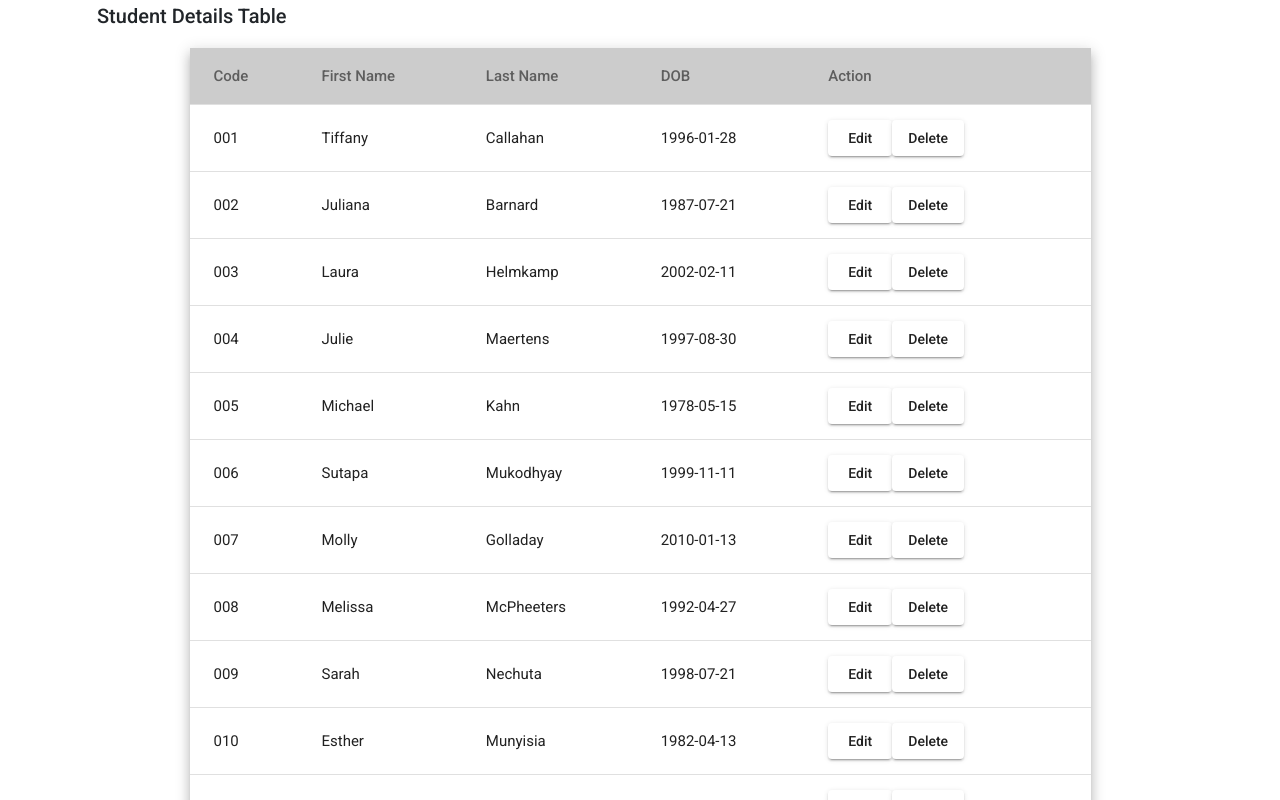
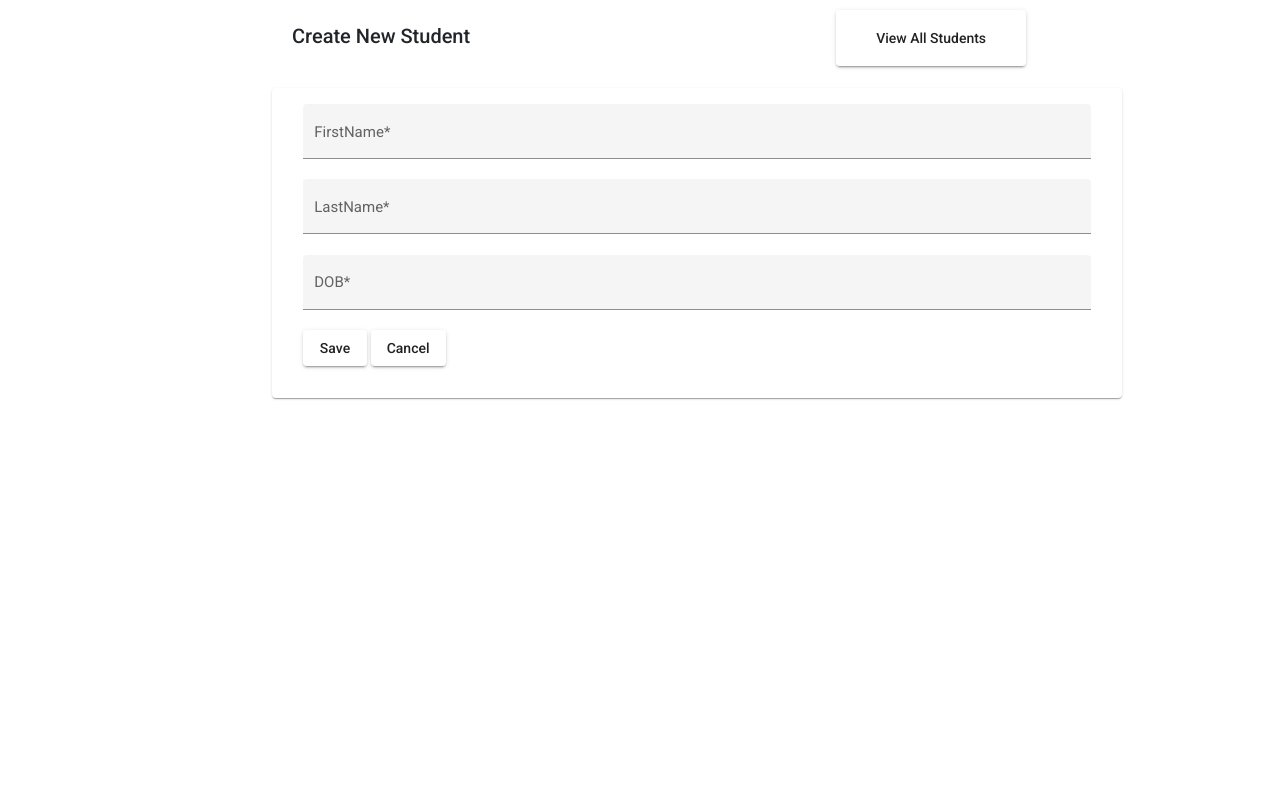
Before and after one commit to AsiriZenith/marketplace-temp-project, an Angular app: page /newstudent in a window 1280 px wide. Shown: the top 800 px of the page. Built offline with nearby package versions, Linux system fonts and the light colour scheme.

Commit message:
new student creation part

```diff
--- a/src/app/app.component.html
+++ b/src/app/app.component.html
@@ -2,4 +2,8 @@
 
 <!-- <new-application></new-application> -->
 
-<h2-compute></h2-compute>
+<!-- <h2-compute></h2-compute> -->
+
+<router-outlet></router-outlet>
+
+<!-- <create-student></create-student> -->
--- /dev/null
+++ b/src/app/component/h2-compute-assignment/create-student.component/create-student.component.css
@@ -0,0 +1,23 @@
+.custom.mat-card {
+  margin-bottom: 2cm;
+  width: auto;
+  height: auto;
+}
+
+.form-field-font-size {
+  font-size: 15px;
+}
+
+.custome-width {
+  max-width: 850px;
+}
+
+.title-padding{
+  padding: 20px;
+}
+
+.btn-style {
+  padding: 10px;
+  margin: 10px;
+  width: 190px;
+}
--- /dev/null
+++ b/src/app/component/h2-compute-assignment/create-student.component/create-student.component.html
@@ -0,0 +1,50 @@
+<div class="container">
+  <div class="row">
+    <div class="col-2"></div>
+    <div class="col-10">
+      <div class="row">
+        <!-- <div class="col-1"></div> -->
+        <div class="col-7">
+          <h2 class="title-padding">Create New Student</h2>
+        </div>
+        <div class="col-5">
+          <button mat-raised-button class="btn-style" routerLink="/" routerLinkActive="active">View All Students</button>
+        </div>
+      </div>
+      <mat-card class="custome-width">
+        <form [formGroup]="studentFormGroup">
+          <div class="form-group">
+            <div class="col form-field-font-size">
+              <div class="row">
+                <mat-form-field class="form-field-width" appearance="fill">
+                  <mat-label>FirstName*</mat-label>
+                  <input matInput name="firstname" formControlName="firstname">
+                </mat-form-field>
+              </div>
+              <div class="row">
+                <mat-form-field class="form-field-width" appearance="fill">
+                  <mat-label>LastName*</mat-label>
+                  <input matInput name="lastname" formControlName="lastname">
+                </mat-form-field>
+              </div>
+              <div class="row">
+                <mat-form-field class="form-field-width" appearance="fill">
+                  <mat-label>DOB*</mat-label>
+                  <input matInput name="dob" formControlName="dob">
+                </mat-form-field>
+              </div>
+              <div class="row">
+                <div class="col-1">
+                  <button type="submit" mat-raised-button (click)="onSubmit()">Save</button>
+                </div>
+                <div class="col-2">
+                  <button type="button" mat-raised-button (click)="Cancel()">Cancel</button>
+                </div>
+              </div>
+            </div>
+          </div>
+        </form>
+      </mat-card>
+    </div>
+  </div>
+</div>
--- /dev/null
+++ b/src/app/component/h2-compute-assignment/create-student.component/create-student.component.ts
@@ -0,0 +1,62 @@
+import { Component, OnInit } from '@angular/core';
+import { FormBuilder, FormGroup } from '@angular/forms';
+import { Router } from '@angular/router';
+import { StudentDetails } from '../../../Model/student.details';
+import { DataTransformationService } from '../../../service/datatransformation.service';
+
+@Component({
+  selector: 'create-student',
+  templateUrl: './create-student.component.html',
+  styleUrls: ['./create-student.component.css'],
+})
+export class CreateStudentComponent implements OnInit {
+  studentFormGroup!: FormGroup;
+
+  dataSource: StudentDetails[] = [];
+
+  constructor(
+    private fb: FormBuilder,
+    private router: Router,
+    private dataTransformationService: DataTransformationService
+  ) {
+    this.dataTransformationService.dataSource.subscribe((data) => {
+      this.dataSource = data;
+    });
+  }
+
+  ngOnInit(): void {
+    this.initStudentDetailsForm();
+  }
+
+  initStudentDetailsForm() {
+    this.studentFormGroup = this.fb.group({
+      firstname: [''],
+      lastname: [''],
+      dob: [''],
+    });
+  }
+
+  onSubmit() {
+    let length: number = this.dataSource.length;
+    let code: string;
+    if (length < 10) {
+      code = '00';
+    } else {
+      code = '0';
+    }
+    code += (length + 1).toString();
+    let newStudent: StudentDetails = {
+      code: code,
+      firstname: this.studentFormGroup.get('firstname')?.value,
+      lastname: this.studentFormGroup.get('lastname')?.value,
+      dob: this.studentFormGroup.get('dob')?.value,
+    };
+    this.dataSource.push(newStudent);
+    this.dataTransformationService.setStudentData(this.dataSource);
+    this.studentFormGroup.reset();
+  }
+
+  Cancel() {
+    this.router.navigate(['/']);
+  }
+}
--- a/src/app/component/h2-compute-assignment/edit-component/edit.component.html
+++ b/src/app/component/h2-compute-assignment/edit-component/edit.component.html
@@ -23,5 +23,5 @@
 </div>
 <div mat-dialog-actions>
   <button mat-button (click)="onNoClick()">Cancel</button>
-  <button mat-button type="submit" [mat-dialog-close]="data" cdkFocusInitial>Ok</button>
+  <button mat-button type="submit" (click)="onSubmit()">Ok</button>
 </div>
--- a/src/app/component/h2-compute-assignment/edit-component/edit.component.ts
+++ b/src/app/component/h2-compute-assignment/edit-component/edit.component.ts
@@ -1,7 +1,13 @@
 import { Component, Inject, OnInit } from '@angular/core';
-import { FormBuilder, FormGroup, Validators } from '@angular/forms';
+import {
+  FormBuilder,
+  FormGroup,
+  Validators,
+} from '@angular/forms';
 import { MatDialogRef, MAT_DIALOG_DATA } from '@angular/material/dialog';
-import { StudentDetails } from 'src/app/Model/student.details';
+
+import { StudentDetails } from '../../../Model/student.details';
+import { DataTransformationService } from '../../../service/datatransformation.service';
 
 @Component({
   selector: 'edit',
@@ -10,6 +16,8 @@ import { StudentDetails } from 'src/app/Model/student.details';
 })
 export class EditComponent implements OnInit {
   studentformGroup!: FormGroup;
+
+  dataSource: StudentDetails[] = [];
 
   get firstName() {
     return this.studentformGroup.get('firstname');
@@ -26,8 +34,13 @@ export class EditComponent implements OnInit {
   constructor(
     private fb: FormBuilder,
     public dialogRef: MatDialogRef<EditComponent>,
+    private dataTransformationService: DataTransformationService,
     @Inject(MAT_DIALOG_DATA) public data: StudentDetails
-  ) {}
+  ) {
+    this.dataTransformationService.dataSource.subscribe((data) => {
+      this.dataSource = data;
+    });
+  }
 
   ngOnInit(): void {
     this.initStudentForm();
@@ -41,6 +54,19 @@ export class EditComponent implements OnInit {
     });
   }
 
+  onSubmit() {
+    let code: string = this.data.code;
+    this.dataSource.forEach((data) => {
+      if (code == data.code) {
+        data.firstname = this.firstName?.value;
+        data.lastname = this.lastName?.value;
+        data.dob = this.dob?.value;
+      }
+    });
+    this.dataTransformationService.setStudentData(this.dataSource);
+    this.onNoClick();
+  }
+
   onNoClick(): void {
     this.dialogRef.close();
   }
--- a/src/app/component/h2-compute-assignment/h2-compute.component.css
+++ b/src/app/component/h2-compute-assignment/h2-compute.component.css
@@ -30,3 +30,11 @@ table {
   padding: 15px;
   font-size: 15px;
 }
+
+.title-padding {
+  padding: 20px;
+}
+
+.btn-style {
+  height: 35px;
+}
--- a/src/app/component/h2-compute-assignment/h2-compute.component.html
+++ b/src/app/component/h2-compute-assignment/h2-compute.component.html
@@ -1,7 +1,13 @@
 <div class="container">
   <div class="col">
-    <div class="row">
-      <h2>Student Details Table</h2>
+    <div class="row title-padding">
+      <div class="col-2"></div>
+      <div class="col-7">
+        <h2>Student Details Table</h2>
+      </div>
+      <div class="col-3">
+        <button mat-raised-button class="btn-style" routerLink="newstudent" routerLinkActive="active">Create New Student</button>
+      </div>
     </div>
     <div class="row">
         <div class="col-1"></div>
--- a/src/app/component/h2-compute-assignment/h2-compute.component.ts
+++ b/src/app/component/h2-compute-assignment/h2-compute.component.ts
@@ -7,6 +7,7 @@ import { StudentDetails } from 'src/app/Model/student.details';
 
 import { DataTransformationService } from 'src/app/service/datatransformation.service';
 import { StudentService } from 'src/app/service/student.service';
+import { Router } from '@angular/router';
 
 @Component({
   selector: 'h2-compute',
@@ -14,7 +15,7 @@ import { StudentService } from 'src/app/service/student.service';
   styleUrls: ['./h2-compute.component.css'],
 })
 export class H2ComputeComponent implements OnInit {
-  dataSource!: StudentDetails[];
+  dataSource: StudentDetails[] = [];
   displayedColumns: string[] = [
     'code',
     'firstname',
@@ -24,43 +25,40 @@ export class H2ComputeComponent implements OnInit {
   ];
 
   constructor(
+    private router: Router,
     private dataTransformationService: DataTransformationService,
     private studentService: StudentService,
     public dialog: MatDialog
-  ) {}
-
-  ngOnInit(): void {
+  ) {
+    this.dataTransformationService.dataSource.subscribe((data) => {
+      this.dataSource = data;
+    });
     this.getStudentDetails();
   }
 
+  ngOnInit(): void {}
+
   /** get all student details */
   getStudentDetails() {
-    this.studentService.getApplicationData().subscribe((data) => {
-      this.dataSource = data.list;
-    });
-    this.dataTransformationService.setStudentData(this.dataSource);
+    if (this.dataSource.length == 0) {
+      this.studentService.getApplicationData().subscribe((data) => {
+        this.dataSource = data.list;
+        this.dataTransformationService.setStudentData(this.dataSource);
+      });
+    }
   }
 
   /** open dialog view to edit student details */
   openDialog(row: StudentDetails): void {
-    const dialogRef = this.dialog.open(EditComponent, {
+    this.dialog.open(EditComponent, {
       width: '500px',
       height: '400px',
       data: row,
     });
+  }
 
-    dialogRef.afterClosed().subscribe((result: StudentDetails) => {
-      console.log(result);
-      // let editstudent: StudentDetails = this.dataSource.find((data) => {
-      //   data.code == result.code;
-      // });
-      // console.log(editstudent);
-      // let editstudentindex = this.dataSource.indexOf(editstudent[0]);
-      // this.dataSource[editstudentindex].firstname = result.firstname;
-      // this.dataSource[editstudentindex].lastname = result.lastname;
-      // this.dataSource[editstudentindex].dob = result.dob;
-    });
-    this.dataTransformationService.setStudentData(this.dataSource);
+  createNewStudent() {
+    this.router.navigate(['/newstudent']);
   }
 
   /** delete row data (when clicking the delete action) */
--- a/src/app/service/datatransformation.service.ts
+++ b/src/app/service/datatransformation.service.ts
@@ -8,9 +8,10 @@ import { StudentDetails } from '../Model/student.details';
 export class DataTransformationService {
   data: StudentDetails[] = [];
 
-  public studentDetailsSubject = new BehaviorSubject<StudentDetails[]>(
+  private studentDetailsSubject = new BehaviorSubject<StudentDetails[]>(
     this.data
   );
+  dataSource = this.studentDetailsSubject.asObservable();
 
   constructor() {}
 
```
Also changed, not shown: src/app/app-routing.module.ts (added, +15 -0 lines), src/app/app.module.ts (+6 -1 lines).
